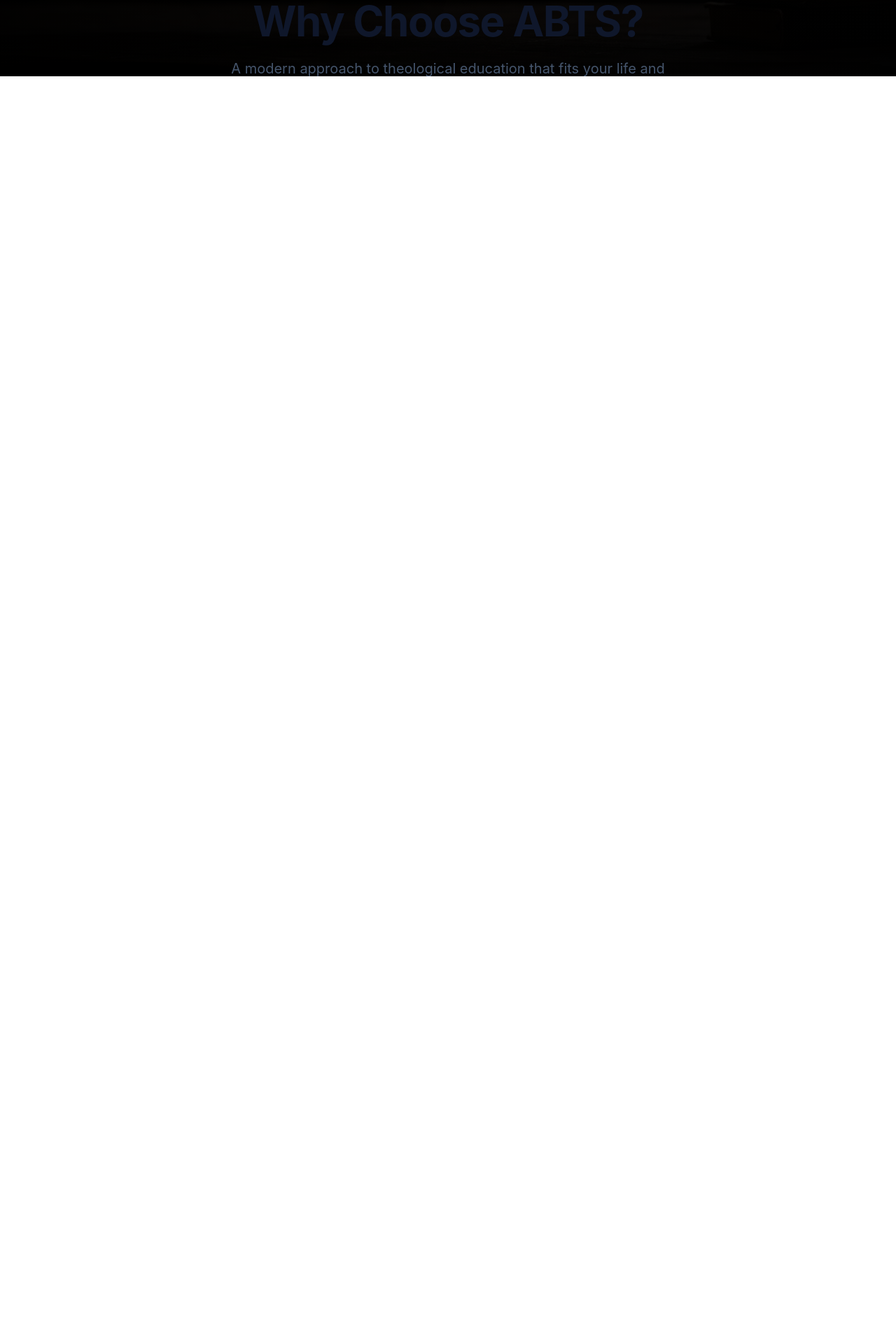
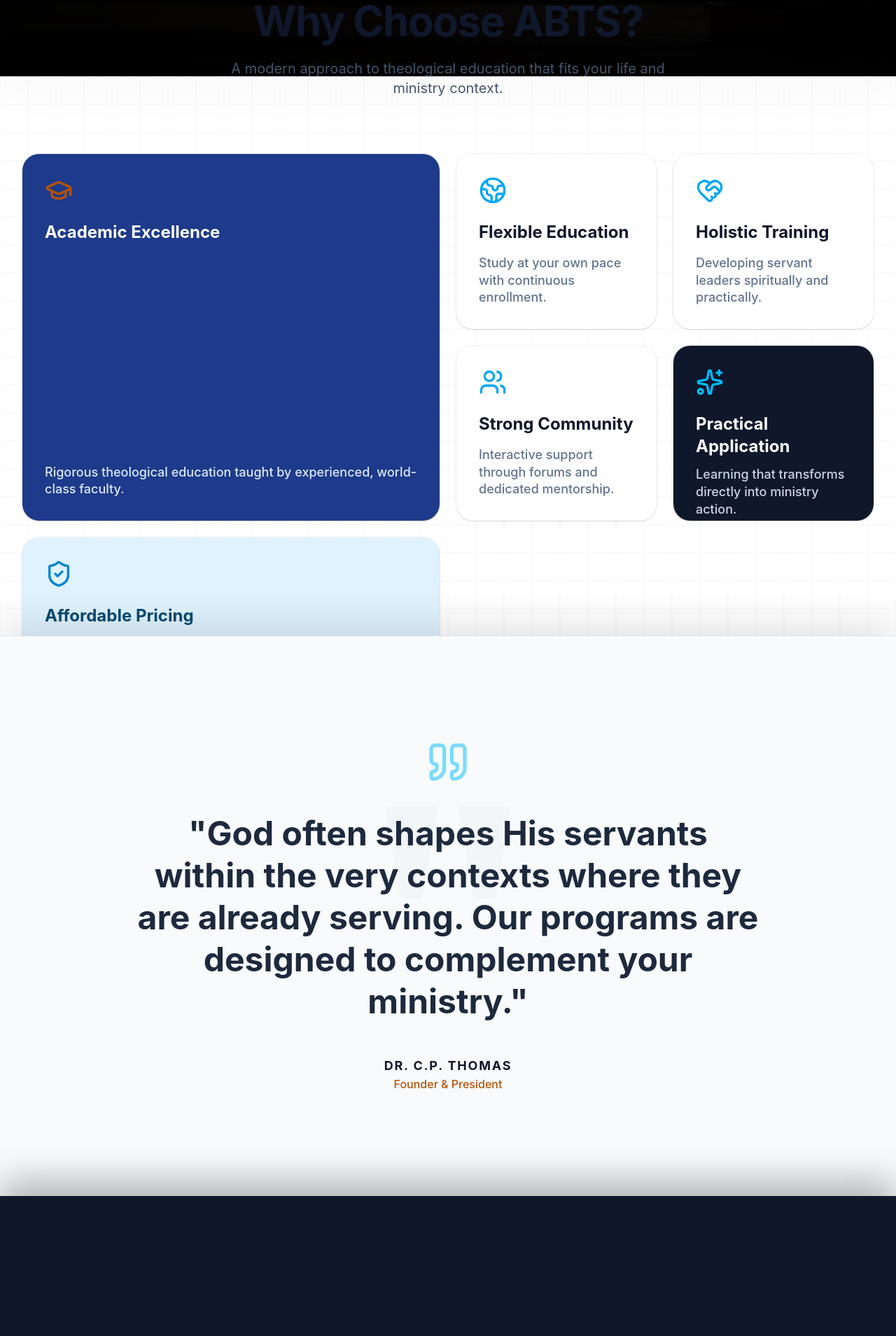
Before and after one commit to metachasm-beep/thelogian, a React (Vite) app: page / in a window 1280 px wide. Shown: the part 691-2600 px from the top of the page at 70% size. Before the commit the page ends 800 px from the top, so only its background shows below. Built offline with nearby package versions, Linux system fonts and the light colour scheme; a web font is replaced by a local one.

Commit message:
feat: implement GSAP sticky-stack parallax scrolling and remove CSS snap

```diff
--- a/src/pages/Home.jsx
+++ b/src/pages/Home.jsx
@@ -15,6 +15,18 @@
 
   useEffect(() => {
     const ctx = gsap.context(() => {
+
+      // Sticky Stack Parallax Folds
+      const folds = gsap.utils.toArray('.fold');
+      folds.forEach((fold, i) => {
+        ScrollTrigger.create({
+          trigger: fold,
+          start: "top top",
+          pin: true,
+          pinSpacing: false
+        });
+      });
+
       // Features Bento Box Animation
       gsap.fromTo('.bento-item',
         { opacity: 0, scale: 0.95, y: 40 },
@@ -115,10 +127,10 @@
   ];
 
   return (
-    <div className="bg-slate-50 bg-tactile-noise w-full h-[100dvh] overflow-y-auto overflow-x-hidden snap-y snap-mandatory">
+    <div className="bg-slate-50 bg-tactile-noise w-full relative">
 
       {/* HERO SECTION - CINEMATIC FULL BLEED */}
-      <section className="relative h-[100dvh] snap-start flex items-center justify-center pt-20 px-4 overflow-hidden bg-black">
+      <section className="fold relative z-10 h-[100dvh] flex items-center justify-center pt-20 px-4 overflow-hidden bg-black shadow-[0_20px_50px_rgba(0,0,0,0.5)]">
         {/* Full Bleed Image with Parallax Fixed Position */}
         <div className="absolute inset-0 z-0">
           <img
@@ -170,7 +182,7 @@
       </section>
 
       {/* FEATURES GRID */}
-      <section ref={featuresRef} className="h-[100dvh] snap-start py-32 bg-white/95 backdrop-blur-md bg-grid-pattern border-y border-slate-200/50 flex flex-col justify-center relative z-10 shadow-2xl">
+      <section ref={featuresRef} className="fold relative z-20 h-[100dvh] py-32 bg-white/95 backdrop-blur-md bg-grid-pattern border-y border-slate-200/50 flex flex-col justify-center shadow-[0_-20px_50px_rgba(0,0,0,0.1)]">
         <div className="max-w-7xl mx-auto px-4 sm:px-6 lg:px-8">
           <div className="text-center mb-20">
             <h2 className="text-4xl md:text-6xl font-bold text-slate-900 mb-6 tracking-tight" style={{ fontFamily: 'var(--font-headings)' }}>
@@ -206,7 +218,7 @@
       </section>
 
       {/* TESTIMONIAL / CTA */}
-      <section ref={testimonialRef} className="h-[100dvh] snap-start py-32 px-4 relative overflow-hidden bg-slate-50 flex items-center justify-center z-10 shadow-2xl">
+      <section ref={testimonialRef} className="fold relative z-30 h-[100dvh] py-32 px-4 overflow-hidden bg-slate-50 flex items-center justify-center shadow-[0_-20px_50px_rgba(0,0,0,0.1)]">
         <div className="absolute top-1/2 left-1/2 -translate-x-1/2 -translate-y-1/2 text-[30rem] font-serif font-black text-slate-200 opacity-20 pointer-events-none select-none">
           "
         </div>
@@ -223,7 +235,7 @@
       </section>
 
       {/* FOOTER SNAP */}
-      <section className="h-[100dvh] snap-start relative flex flex-col justify-end bg-slate-50">
+      <section className="fold relative z-40 h-[100dvh] flex flex-col justify-end bg-slate-900 shadow-[0_-20px_50px_rgba(0,0,0,0.3)]">
         <Footer />
       </section>
     </div>
```
